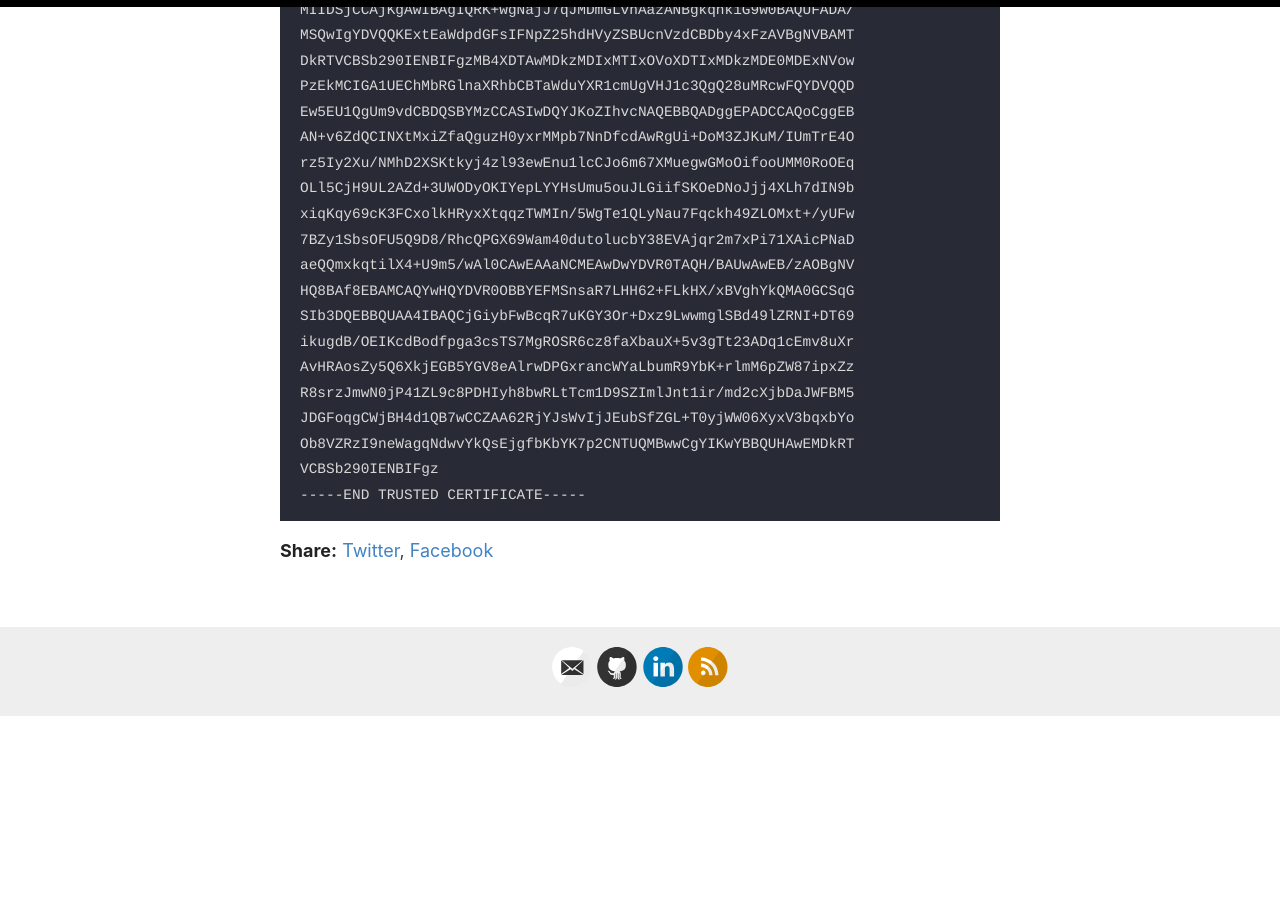
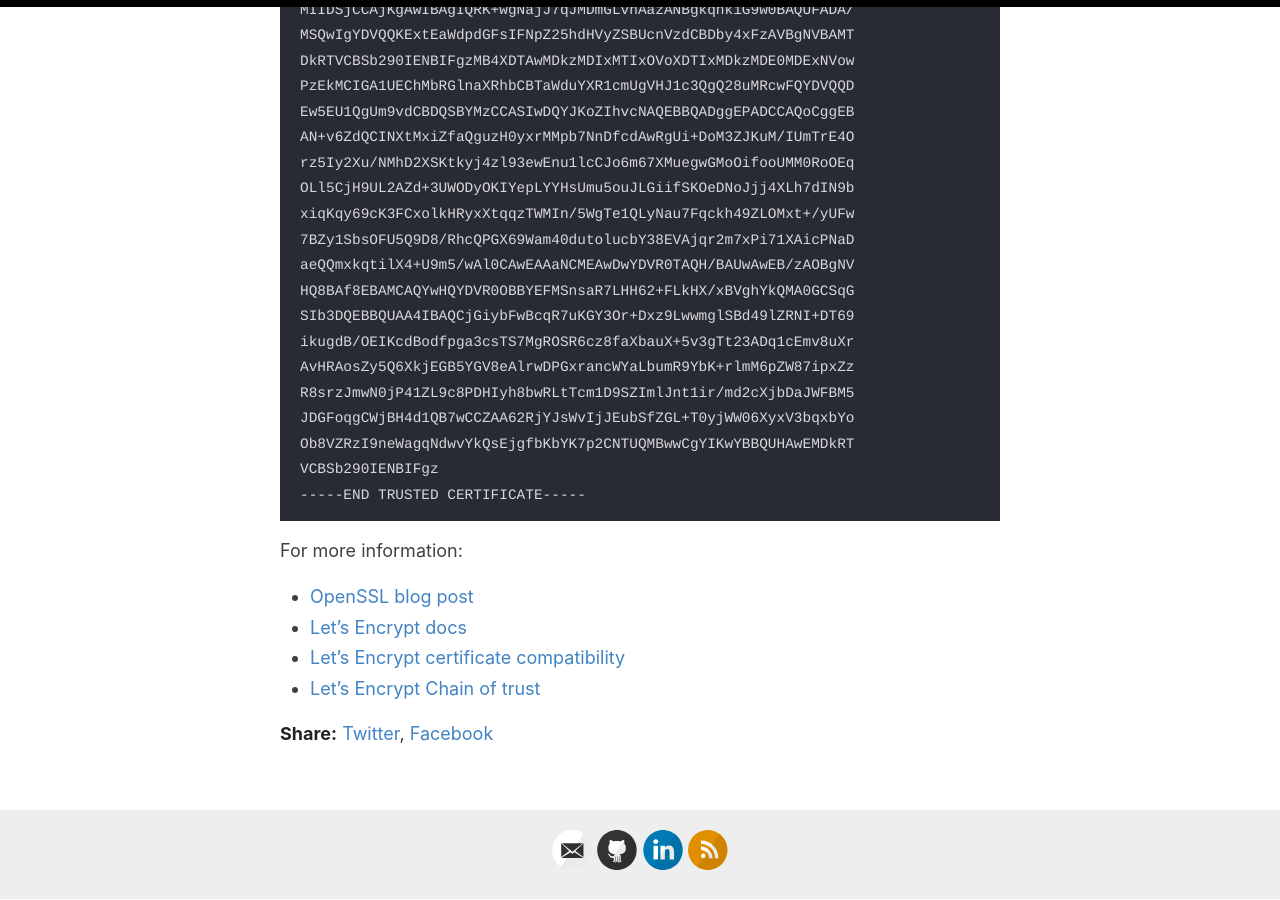
Before and after one commit to garutilorenzo/garutilorenzo.github.io, a Jekyll site: the page built from docs/_posts/2021-10-04-fix-letsencrypt-root-certificate-expired-openssl-1.0.2.md, in a window 1280 px wide and 900 px high, scrolled down 1318 px. Built offline with Jekyll 4.4.1, drawn with Linux system fonts in a browser that asks for light colours; before the commit the page ends 2035 px from its top, so only the background shows below that.

Commit message:
Added ref links

````diff
--- a/docs/_posts/2021-10-04-fix-letsencrypt-root-certificate-expired-openssl-1.0.2.md
+++ b/docs/_posts/2021-10-04-fix-letsencrypt-root-certificate-expired-openssl-1.0.2.md
@@ -53,3 +53,10 @@ Ob8VZRzI9neWagqNdwvYkQsEjgfbKbYK7p2CNTUQMBwwCgYIKwYBBQUHAwEMDkRT
 VCBSb290IENBIFgz
 -----END TRUSTED CERTIFICATE-----
 ```
+
+For more information:
+
+* [OpenSSL blog post](https://www.openssl.org/blog/blog/2021/09/13/LetsEncryptRootCertExpire/)
+* [Let’s Encrypt docs](https://letsencrypt.org/docs/dst-root-ca-x3-expiration-september-2021/)
+* [Let’s Encrypt certificate compatibility](https://letsencrypt.org/docs/certificate-compatibility/)
+* [Let’s Encrypt Chain of trust](https://letsencrypt.org/certificates/)
````
